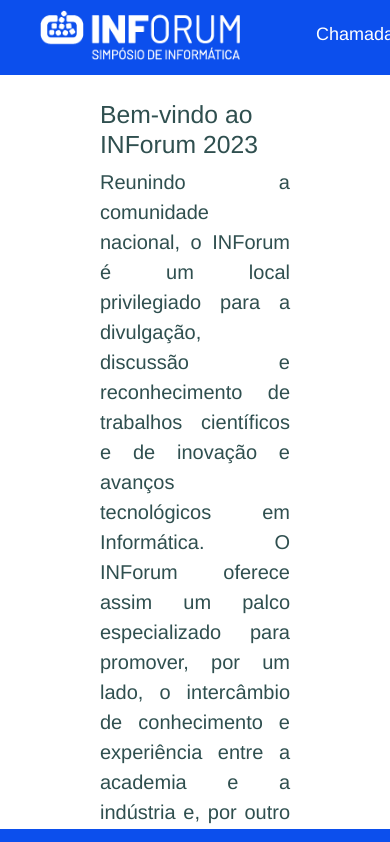
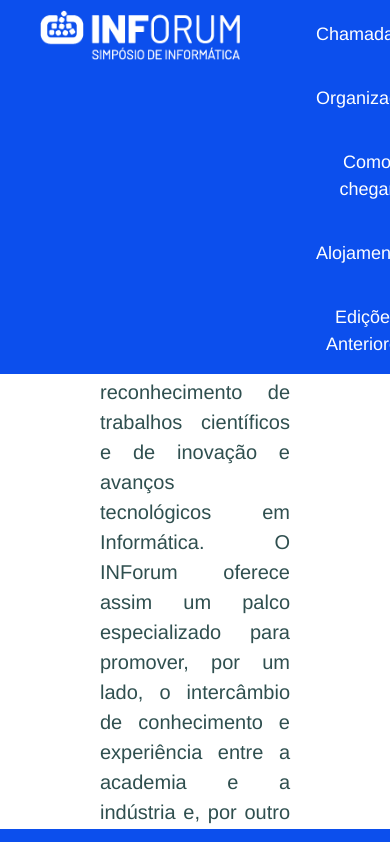
Before and after one commit to h4g0/Inforum2023, a React (Create React App) app: page / in a window 390 px wide. Shown: the top 842 px of the page. Built offline with nearby package versions, Linux system fonts and the light colour scheme.

Commit message:
updated header to be more responsive

```diff
--- a/src/Main/Main.css
+++ b/src/Main/Main.css
@@ -119,7 +119,6 @@ p{
     overflow: hidden;
     position: fixed;
     top: 0;
-    height: 75px;
     display: flex;
     justify-content: left;
     width: 100%;
@@ -482,3 +481,10 @@ p{
     background-color: #0c4fed;
 
 }
+
+@media only screen and (max-width: 620px) {
+    /* For mobile phones: */
+    .Menu, .main, .right {
+      width: 100%;
+    }
+  }
```
